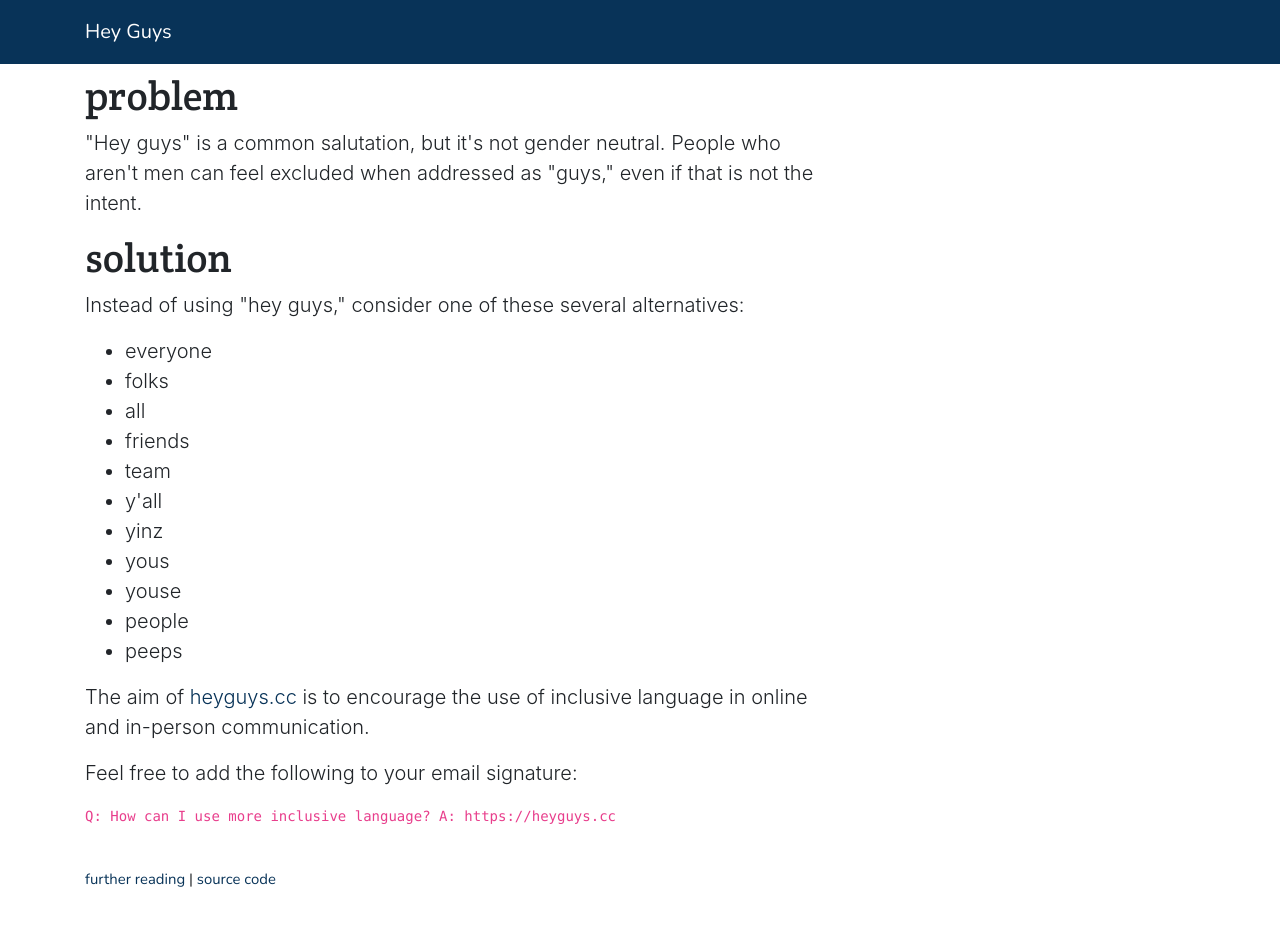
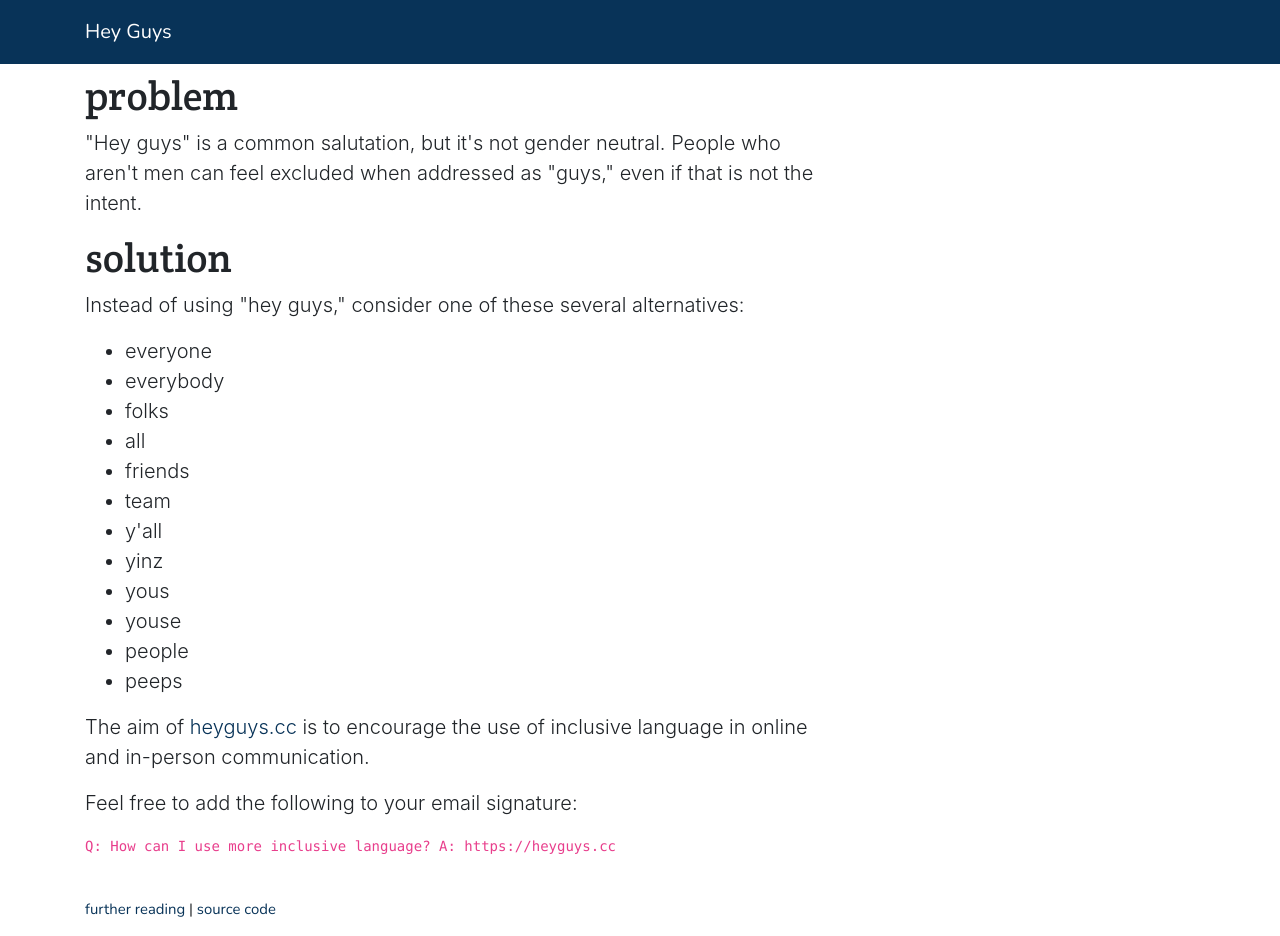
Before and after one commit to williln/heyguys.cc, a Jekyll site: the page built from index.md, in a window 1280 px wide and 936 px high. Built offline with Jekyll 4.4.1, drawn with Linux system fonts in a browser that asks for light colours; nearby versions of some CDN libraries.

Commit message:
added everybody

```diff
--- a/index.md
+++ b/index.md
@@ -12,6 +12,7 @@ image: /static/img/hello.jpg
         <p class="lead">Instead of using "hey guys," consider one of these several alternatives:</p>
         <ul class="lead">
           <li>everyone</li>
+          <li>everybody</li>
           <li>folks</li>
           <li>all</li>
           <li>friends</li>
```
Also changed, not shown: README.md.
